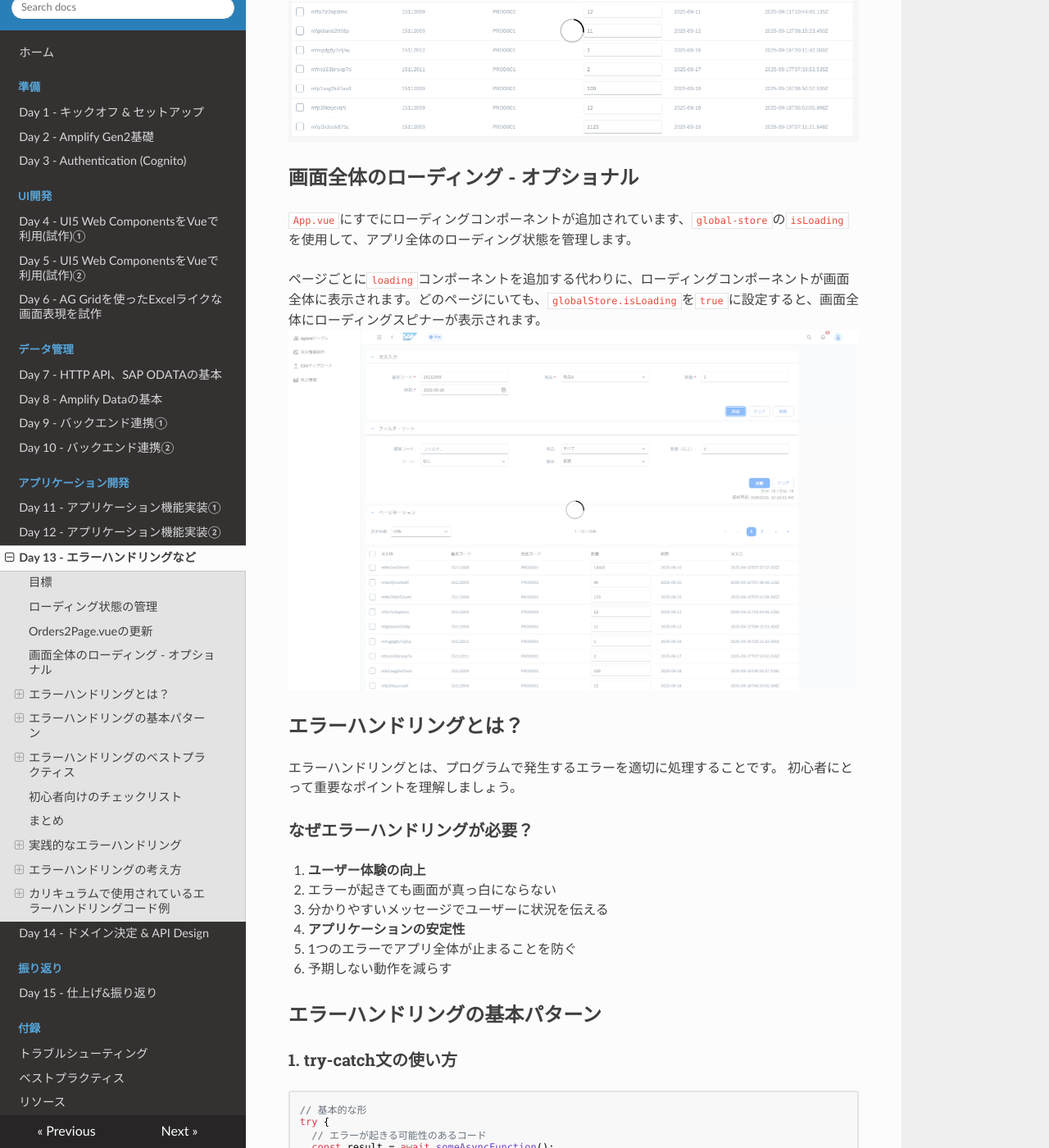
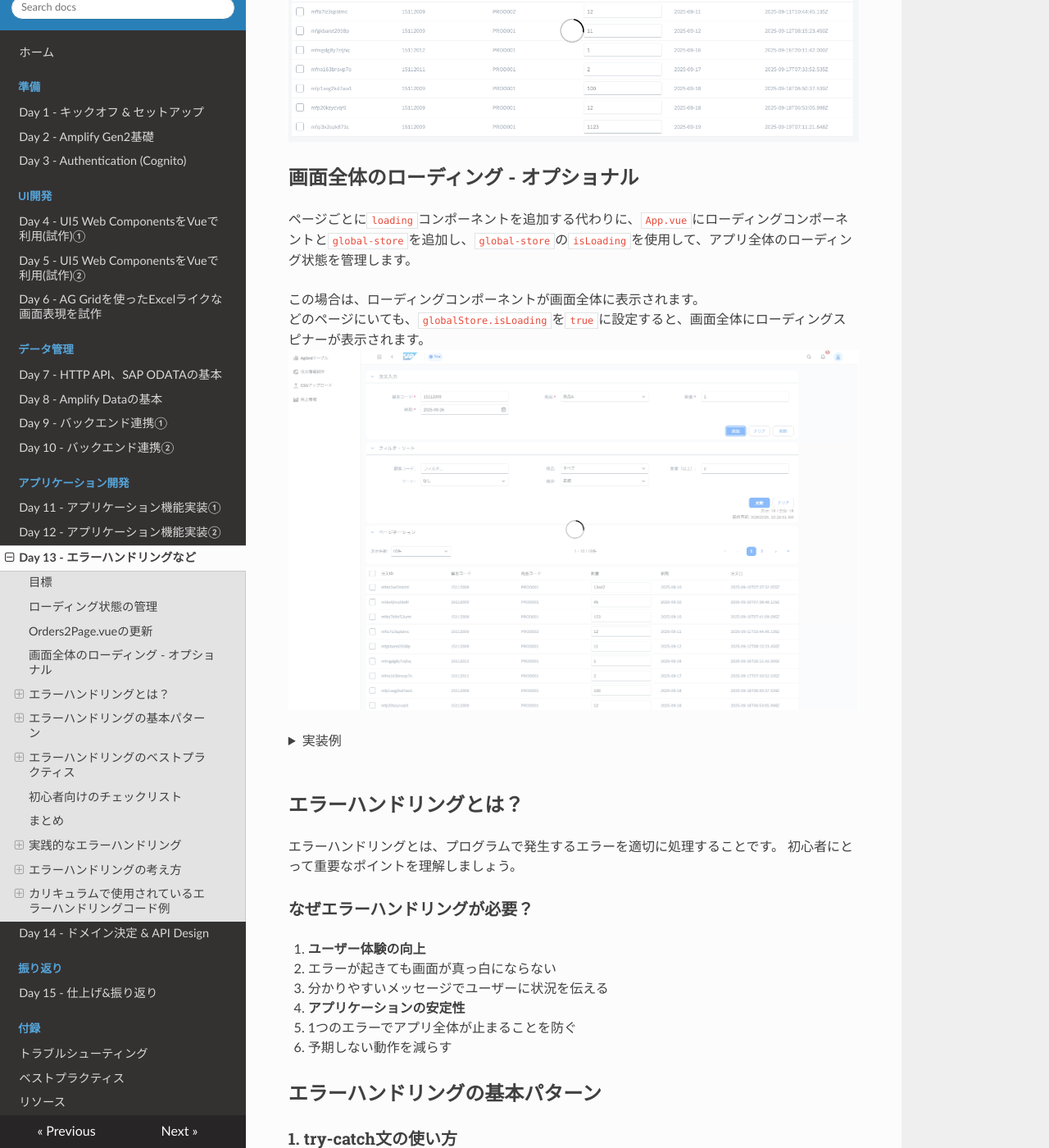
Before and after one commit to ET-n-pan/amplify-curriculum, an MkDocs documentation site: the page built from docs/application/day13-error-handling.md, in a window 1280 px wide and 1400 px high, scrolled down 1255 px. Shown: the whole window at 82% size. Built offline with MkDocs 1.6.1, drawn with Linux system fonts in a browser that asks for light colours; nearby versions of some CDN libraries.

Commit message:
Day13 ローディング部分の修正

````diff
--- a/docs/application/day13-error-handling.md
+++ b/docs/application/day13-error-handling.md
@@ -35,11 +35,39 @@ import 'vue-loading-overlay/dist/css/index.css';
 ![loading](../images/screenshots/d13-loading.png)
 
 ## 画面全体のローディング - オプショナル
-`App.vue`にすでにローディングコンポーネントが追加されています、`global-store`の`isLoading`を使用して、アプリ全体のローディング状態を管理します。
+ページごとに`loading`コンポーネントを追加する代わりに、`App.vue`にローディングコンポーネントと`global-store`を追加し、`global-store`の`isLoading`を使用して、アプリ全体のローディング状態を管理します。
 
-ページごとに`loading`コンポーネントを追加する代わりに、ローディングコンポーネントが画面全体に表示されます。どのページにいても、`globalStore.isLoading`を`true`に設定すると、画面全体にローディングスピナーが表示されます。
+この場合は、ローディングコンポーネントが画面全体に表示されます。
+どのページにいても、`globalStore.isLoading`を`true`に設定すると、画面全体にローディングスピナーが表示されます。
 ![global-loading](../images/screenshots/day13-full-page-loading.png)
 
+<details>
+<summary>実装例</summary>
+`App.vue`に以下のコードを追加してください。
+```
+<!-- App.vue -->
+<template>
+  <!-- 追加 -->
+  <loading :active="globalStore.isLoading" :is-full-page="true"></loading>
+  <!--      -->
+  <router-view />
+</template>
+
+<script setup>
+//////// 追加 ////////
+import Loading from 'vue-loading-overlay';
+import 'vue-loading-overlay/dist/css/index.css';
+import { useGlobalStore } from "./stores/global-store";
+const globalStore = useGlobalStore();
+//////////////////////
+</script>
+```
+
+`App.vue`と同様に、`Order2Page.vue`にも`global-store`をimportして`globalStore`インスタンスを生成するコードを追加してください。
+その上で、`addOrder`、`updateOrder`、`deleteOrders`関数に追加した、`formStore`の`isLoading`の制御を`globalStore.isLoading`へ変更します。
+
+</details>
+&nbsp;
 
 
 ## エラーハンドリングとは？
````
